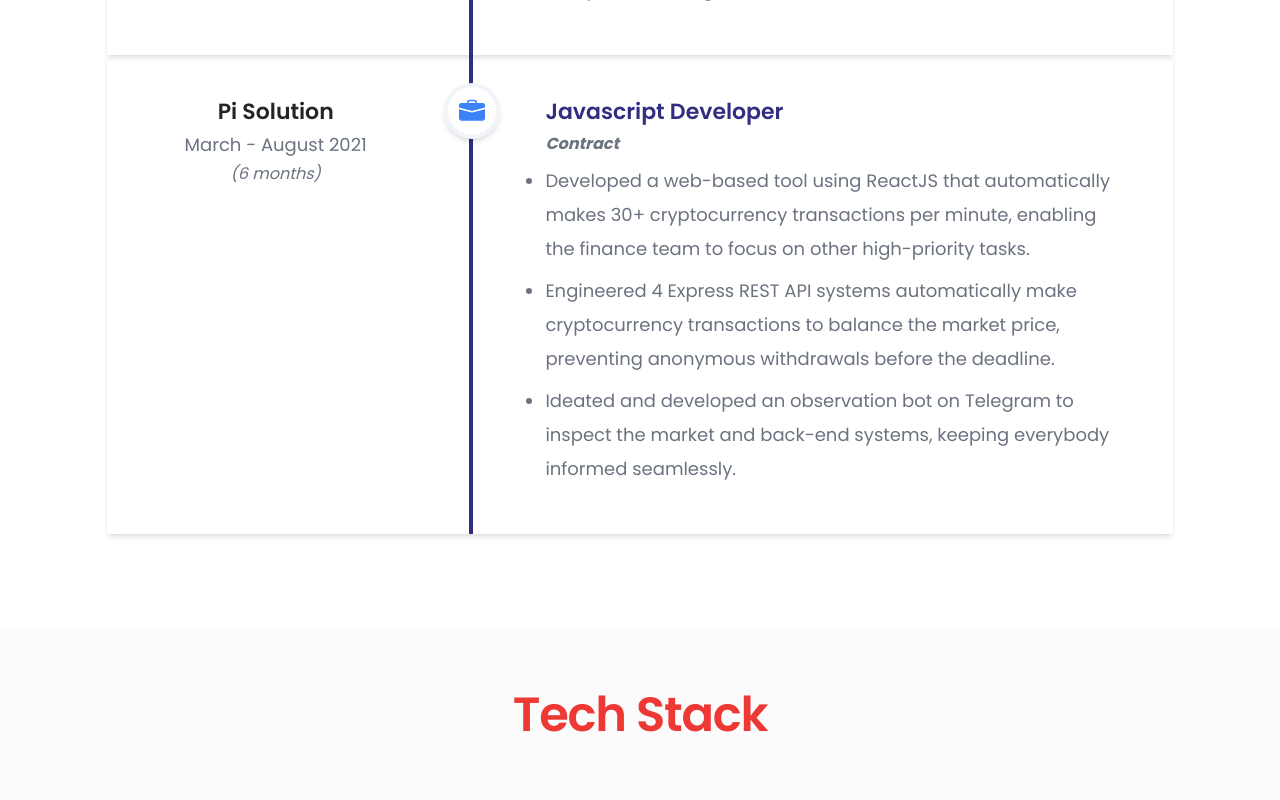
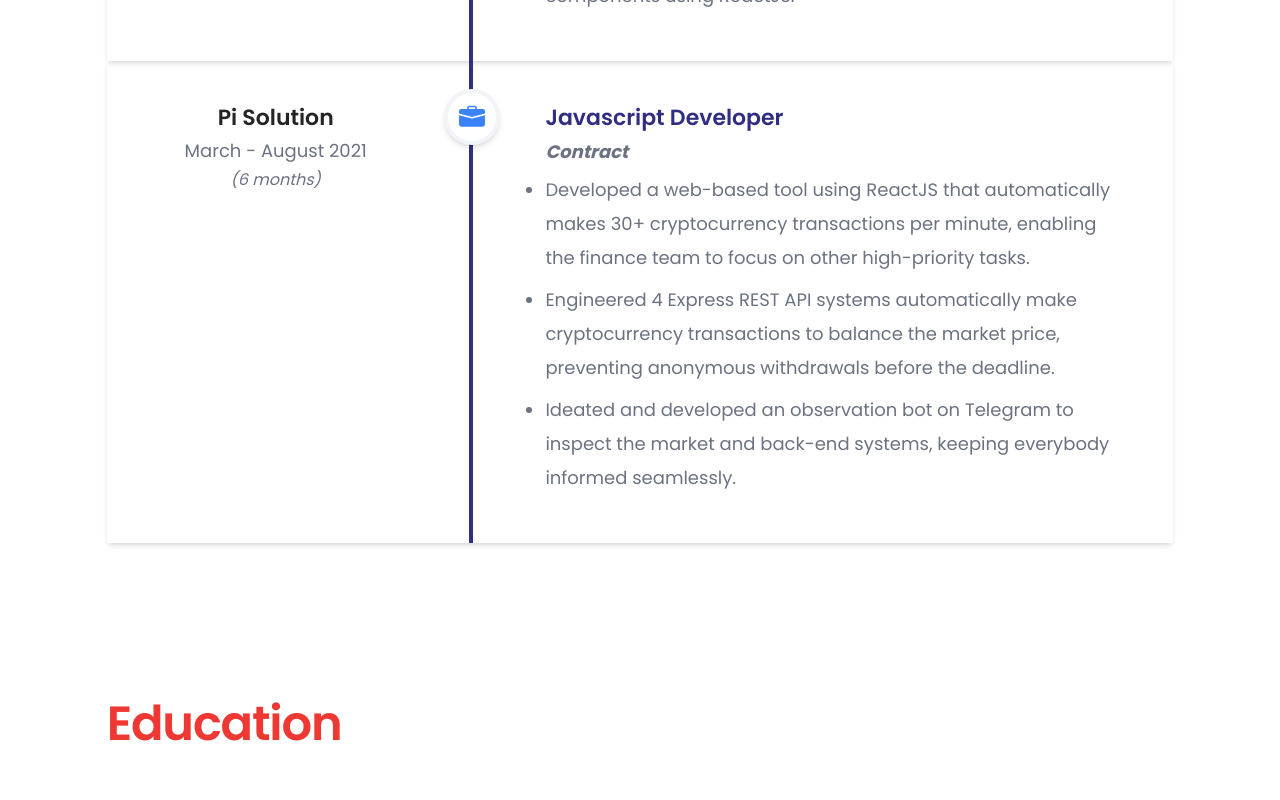
Before and after one commit to phattran2905/portfolio, a React (Vite) app: page / in a window 1280 px wide. Shown: the part 1960-2760 px from the top of the page. Built offline with nearby package versions, Linux system fonts and the light colour scheme; a web font is replaced by a local one.

Commit message:
Swap sections

```diff
--- a/src/App.tsx
+++ b/src/App.tsx
@@ -15,9 +15,9 @@ function App() {
       <Header />
       <Services />
       <WorkExperience />
+      <Education />
+      <Projects />
       <TechStack />
-      <Projects />
-      <Education />
       <Contact />
       <Footer />
     </div>
--- a/src/component/TwoColsTimeline.tsx
+++ b/src/component/TwoColsTimeline.tsx
@@ -9,7 +9,7 @@ type Props = {
   col2: {
     title: string;
     subtitle: string;
-    description: string[];
+    description: Array<string | null>;
   };
   colorName?: string;
   icon: React.ReactNode;
@@ -43,7 +43,7 @@ function TwoColsTimeline({ col1, col2, colorName, icon }: Props) {
       <div className="basis-8/12">
         <div className="w-full px-12 py-10">
           <h5 className={`${styles.heading5} text-primary`}>{col2.title}</h5>
-          <p className={`my-1 font-bold italic text-tertiary`}>
+          <p className={`my-1 text-[18px] font-bold italic text-tertiary`}>
             {col2.subtitle}
           </p>
           <ul className="list-disc">
--- a/src/constants/data.ts
+++ b/src/constants/data.ts
@@ -69,25 +69,26 @@ const education = [
     timelineLength: null,
     degreeName: "Post-graduate Diploma",
     major: "Web and Mobile Application Development",
-    description: ["GPA: 4.13/4.33"],
+    // description: ["GPA: 4.13/4.33"],
+    description: [],
     logo: images.nicLogo,
   },
-  {
-    school: "IDP Education",
-    timeline: "2020",
-    timelineLength: null,
-    degreeName: "English Certificate",
-    major: "IELTS Academic",
-    description: ["Overall of 6.5"],
-    logo: images.camLogo,
-  },
+  // {
+  //   school: "IDP Education",
+  //   timeline: "2020",
+  //   timelineLength: null,
+  //   degreeName: "English Certificate",
+  //   major: "IELTS Academic",
+  //   description: ["Overall of 6.5"],
+  //   logo: images.camLogo,
+  // },
   {
     school: "Saigon University",
     timeline: "2014 - 2019",
     timelineLength: null,
     degreeName: "Bachelor of Engineering",
     major: "Information Technology",
-    description: ["GPA: 2.8/4.0"],
+    description: [],
     logo: images.sguLogo,
   },
 ];
```
